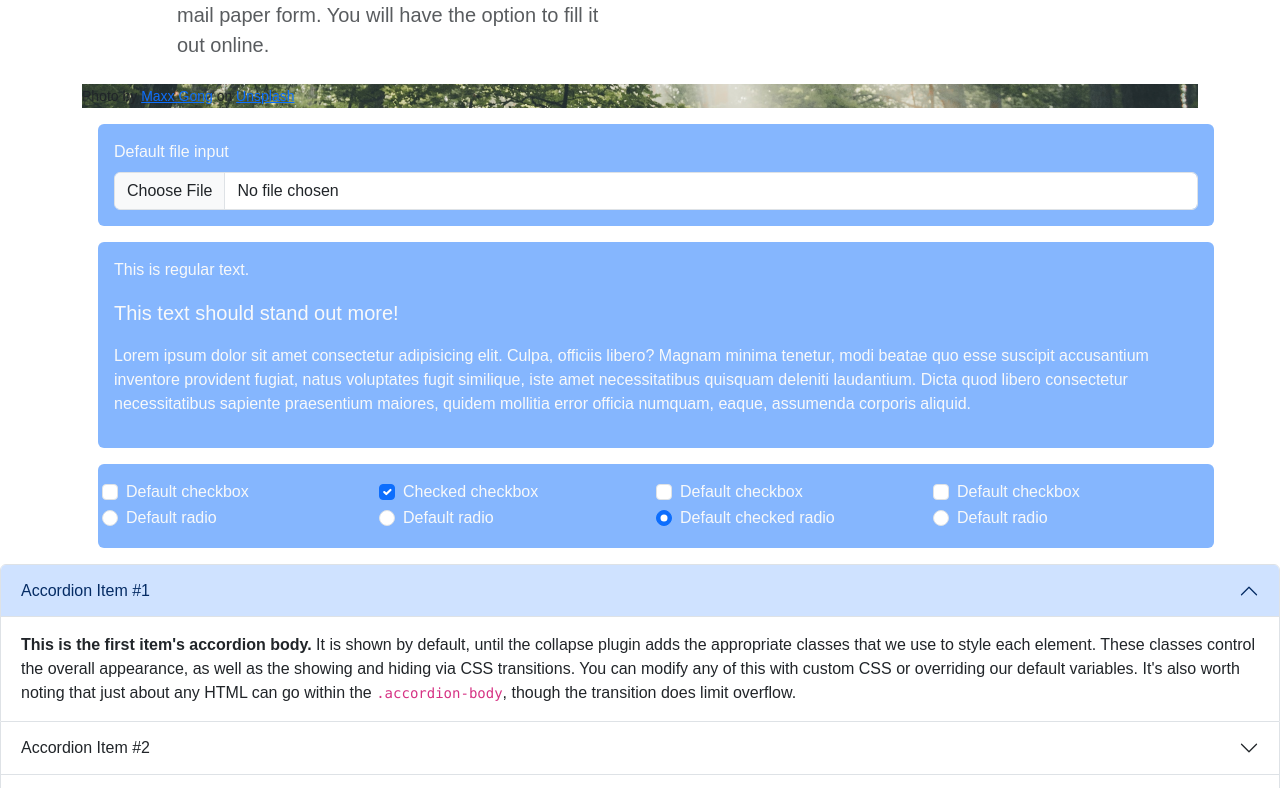
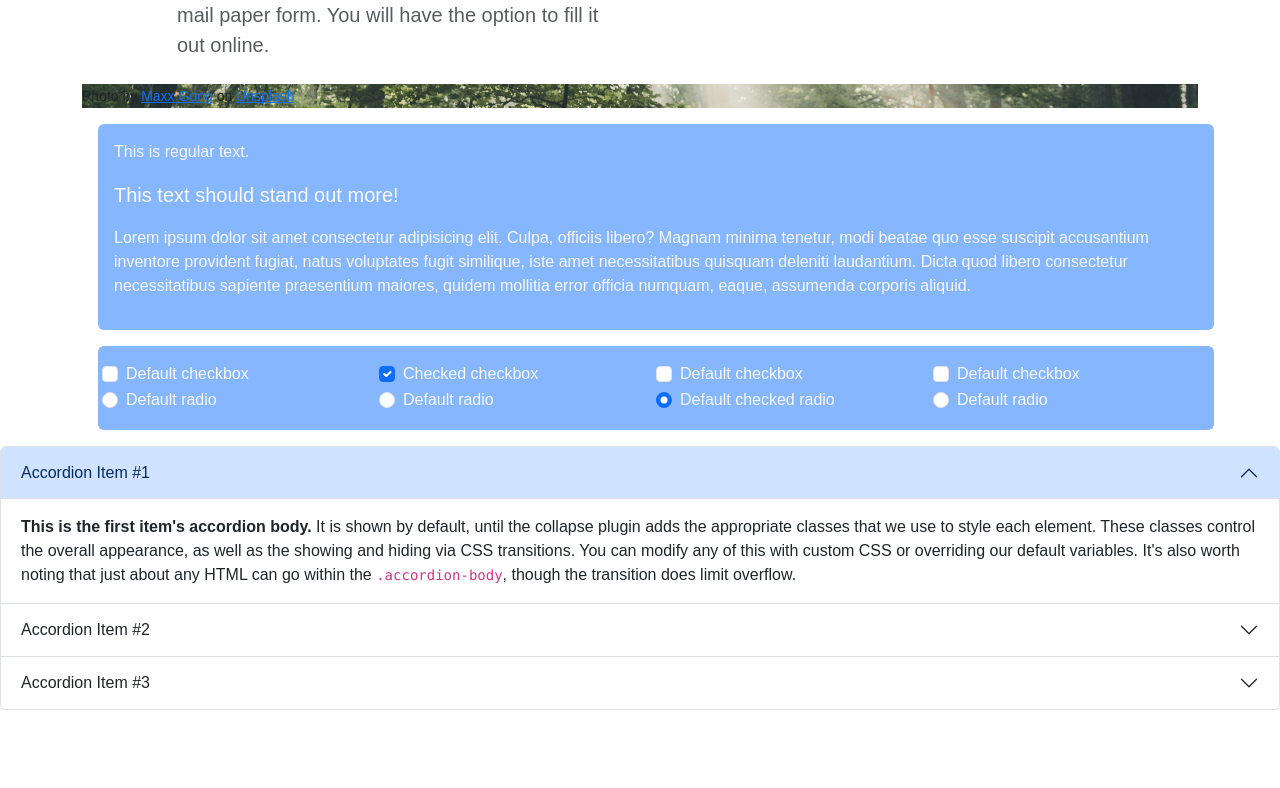
Before and after one commit to kariasmith/tree_survey, a Flask app: page /tree_survey in a window 1280 px wide. Shown: the part 312-1100 px from the top of the page. After the commit the page ends 1022 px from the top, so only its background shows below. Run offline with Flask 3, Linux system fonts and the light colour scheme; the visitor is signed in with stand-in values (Sample User, id 1).

Commit message:
Update tree_survey.html

```diff
--- a/flask_app/templates/tree_survey.html
+++ b/flask_app/templates/tree_survey.html
@@ -51,10 +51,7 @@
             <div class="bg-image img1">
             <small>Photo by <a href="https://unsplash.com/@maxxgong?utm_source=unsplash&utm_medium=referral&utm_content=creditCopyText">Maxx Gong</a> on <a href="https://unsplash.com/photos/AnKC9klnyKk?utm_source=unsplash&utm_medium=referral&utm_content=creditCopyText">Unsplash</a></small>
         </div>
-        <div class="m-3 bg-primary text-light bg-opacity-50 rounded d-flex flex-column bd-highlight p-3 h-100 container-xl" style="padding-top: 20px; padding-left: 10px; background-color: #eee;">
-            <label for="formFile" class="form-label">Default file input</label>
-            <input class="form-control" type="file" id="formFile">
-        </div>
+
         <div class="m-3 bg-primary text-light bg-opacity-50 rounded d-flex flex-column bd-highlight p-3 h-100 container-xl" style="padding-top: 20px; padding-left: 10px; background-color: #eee;">
             <p>This is regular text.</p>
             <p class="lead">This text should stand out more!</p>
```
